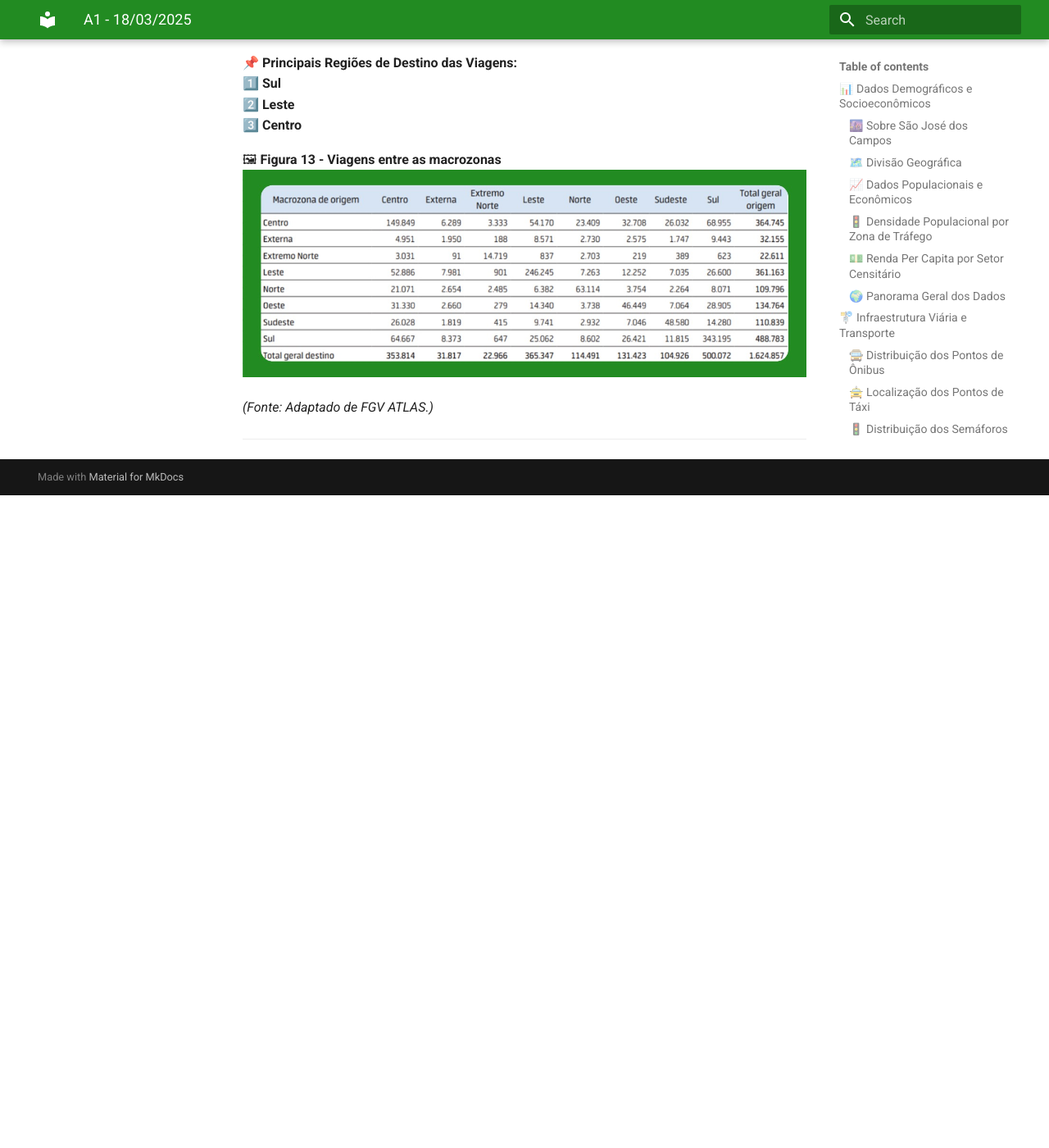
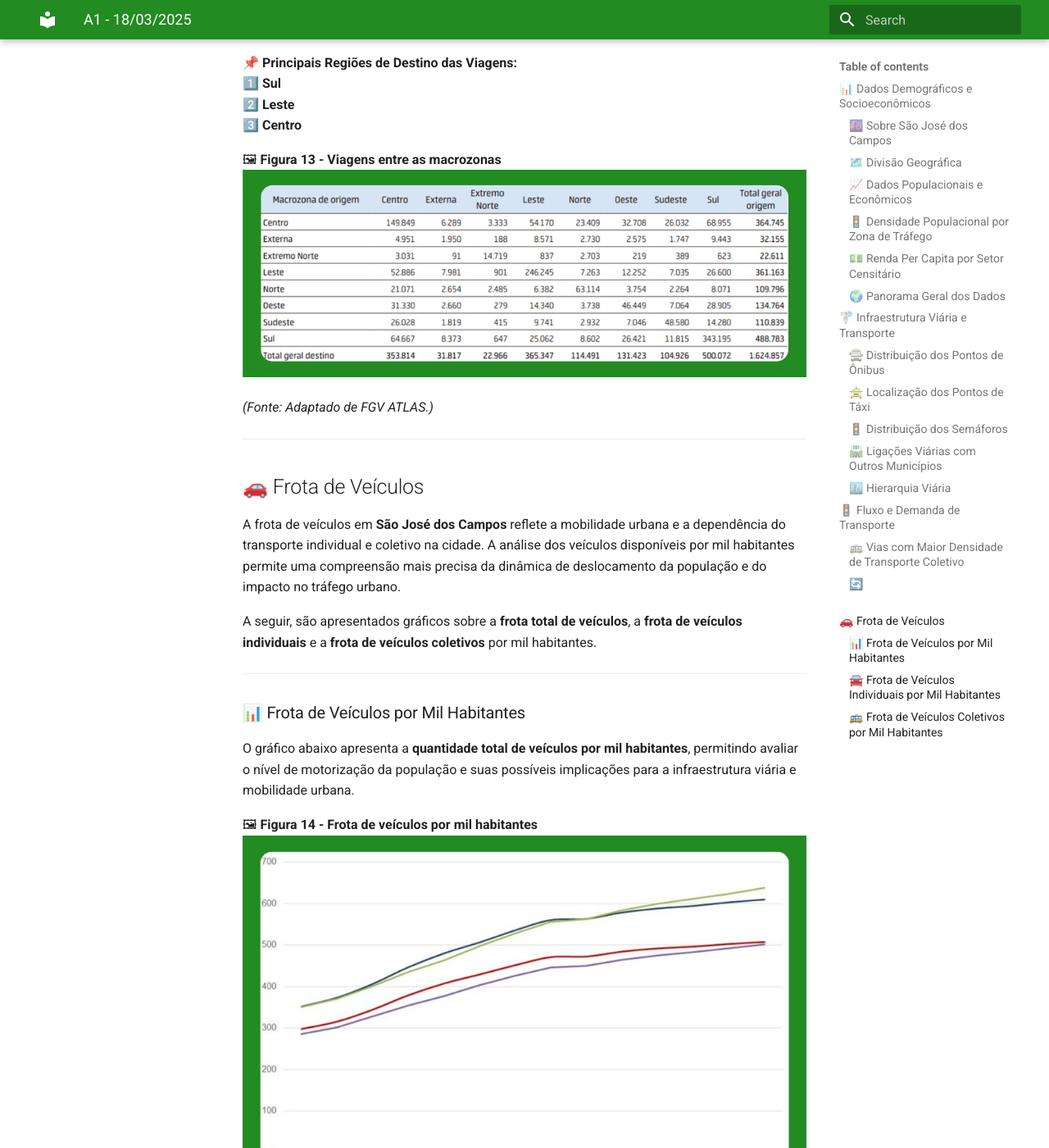
Before and after one commit to Lirucas/ProjetoTesteMkDocs, an MkDocs documentation site: the page built from docs/atv1.md, in a window 1280 px wide and 1400 px high, scrolled down 11035 px. Shown: the whole window at 82% size. Built offline with MkDocs 1.6.1 and Material for MkDocs 9.7.7, drawn with Linux system fonts in a browser that asks for light colours; before the commit the page ends 11639 px from its top, so only the background shows below that; some of the changed text lies outside the part shown.

Commit message:
Atualizando atv1.md e adicionando imagens em assets

```diff
--- a/docs/atv1.md
+++ b/docs/atv1.md
@@ -219,3 +219,53 @@
 *(Fonte: Adaptado de FGV ATLAS.)*
 
 ---
+
+## 🚗 Frota de Veículos
+
+A frota de veículos em **São José dos Campos** reflete a mobilidade urbana e a dependência do transporte individual e coletivo na cidade. A análise dos veículos disponíveis por mil habitantes permite uma compreensão mais precisa da dinâmica de deslocamento da população e do impacto no tráfego urbano.
+
+A seguir, são apresentados gráficos sobre a **frota total de veículos**, a **frota de veículos individuais** e a **frota de veículos coletivos** por mil habitantes.
+
+---
+
+### 📊 Frota de Veículos por Mil Habitantes
+
+O gráfico abaixo apresenta a **quantidade total de veículos por mil habitantes**, permitindo avaliar o nível de motorização da população e suas possíveis implicações para a infraestrutura viária e mobilidade urbana.
+
+🖼 **Figura 14 - Frota de veículos por mil habitantes**
+![Figura 14 - Frota de veículos por mil habitantes](assets/figura14.jpg)
+
+*(Fonte: Adaptado de FGV Atlas.)*
+
+📌 **Observação:**
+🚗 **São José dos Campos** possui mais de **600 veículos para cada mil habitantes**, quase ultrapassando a cidade de **São Paulo**, que tem um dos maiores índices de motorização do país.
+
+---
+
+### 🚘 Frota de Veículos Individuais por Mil Habitantes
+
+A quantidade de **veículos individuais** (como carros e motocicletas) por mil habitantes é um indicador importante da **dependência do transporte privado**. O gráfico a seguir ilustra a distribuição dessa frota na cidade.
+
+🖼 **Figura 15 - Frota de veículos individuais por mil habitantes**
+![Figura 15 - Frota de veículos individuais por mil habitantes](assets/figura15.jpg)
+
+*(Fonte: Adaptado de FGV Atlas.)*
+
+📌 **Observação:**
+🚘 Considerando apenas **veículos individuais**, **São José dos Campos** possui quase **500 veículos para cada mil habitantes**, um número **superior ao da cidade de São Paulo**.
+
+---
+
+### 🚌 Frota de Veículos Coletivos por Mil Habitantes
+
+Os veículos de transporte coletivo, como ônibus e vans, desempenham um papel fundamental na mobilidade urbana. O gráfico abaixo apresenta a **quantidade de veículos coletivos disponíveis por mil habitantes**, permitindo avaliar a capacidade do sistema de transporte público em relação à demanda populacional.
+
+🖼 **Figura 16 - Frota de veículos coletivos por mil habitantes**
+![Figura 16 - Frota de veículos coletivos por mil habitantes](assets/figura16.jpg)
+
+*(Fonte: Adaptado de FGV Atlas.)*
+
+📌 **Observação:**
+🚌 Em relação aos **veículos coletivos**, **São José dos Campos** possui **quase metade da frota per capita de São Paulo**. Isso indica que há **espaço para o desenvolvimento do transporte intraurbano coletivo**, reforçando a necessidade de investimentos no setor.
+
+---
```
Also changed, not shown: docs/assets/figura14.jpg (added), docs/assets/figura15.jpg (added), docs/assets/figura16.jpg (added).
